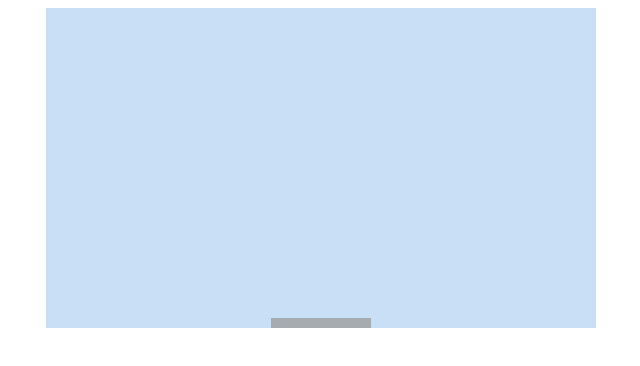
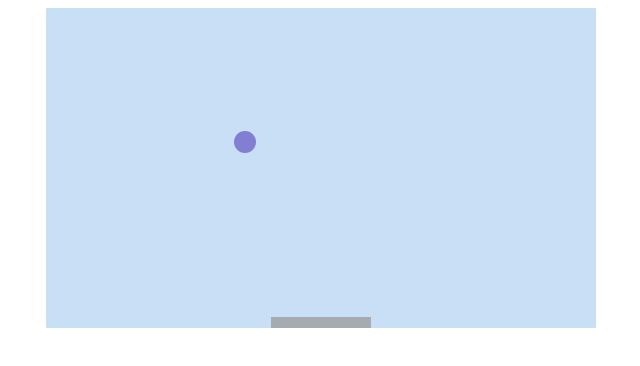
Before and after one commit to NickHolke/Breakout-Game, a plain HTML site: page index.html in a window 1280 px wide. Shown: the full height of the page, 319-959 px from the left. Drawn offline with Linux system fonts and the light colour scheme.

Commit message:
Added movement and collision detection to ball

```diff
--- a/index.html
+++ b/index.html
@@ -20,24 +20,55 @@
       let ctx = canvas.getContext("2d");
 
       let paddleWidth = 100;
-      let paddleHeight = 10;
+      let paddleHeight = 11;
       let paddleX = (canvas.width - paddleWidth) / 2;
       let paddleY = canvas.height - paddleHeight;
       let rightPressed = false;
       let leftPressed = false;
 
-
-
-      function drawPaddle() {
-        ctx.beginPath();
-        ctx.fillRect(paddleX, paddleY, paddleWidth, paddleHeight);
-        ctx.fillStyle = "#A6ABB0"
-      }
+      let ballRadius = 11;
+      let ballX = canvas.width / 2;
+      let ballY = canvas.height - paddleHeight - ballRadius;
+      let dX = 4;
+      let dY = -4;
 
       function draw() {
         ctx.clearRect(0, 0, canvas.width, canvas.height)
         drawPaddle();
         movePaddle();
+        drawBall();
+        moveBall();
+
+
+
+      }
+
+      function drawBall() {
+        ctx.beginPath()
+        ctx.arc(ballX, ballY, ballRadius, 0, 2 * Math.PI);
+        ctx.fillStyle = "#827ED3";
+        ctx.fill();
+        ctx.closePath()
+      }
+
+      function moveBall () {
+        ballX += dX;
+        ballY += dY;
+
+        if (ballX + ballRadius > canvas.width || ballX - ballRadius < 0) {
+          dX = -dX;
+        }
+
+        if (ballY - ballRadius < 0 || (ballX > paddleX && ballX < paddleX + paddleWidth && ballY + ballRadius > paddleY)) {
+          dY = -dY;
+        }
+      }
+
+      function drawPaddle() {
+        ctx.beginPath();
+        ctx.fillStyle = "#A6ABB0";
+        ctx.fillRect(paddleX, paddleY, paddleWidth, paddleHeight);
+        ctx.closePath();
       }
 
       function movePaddle() {
```
